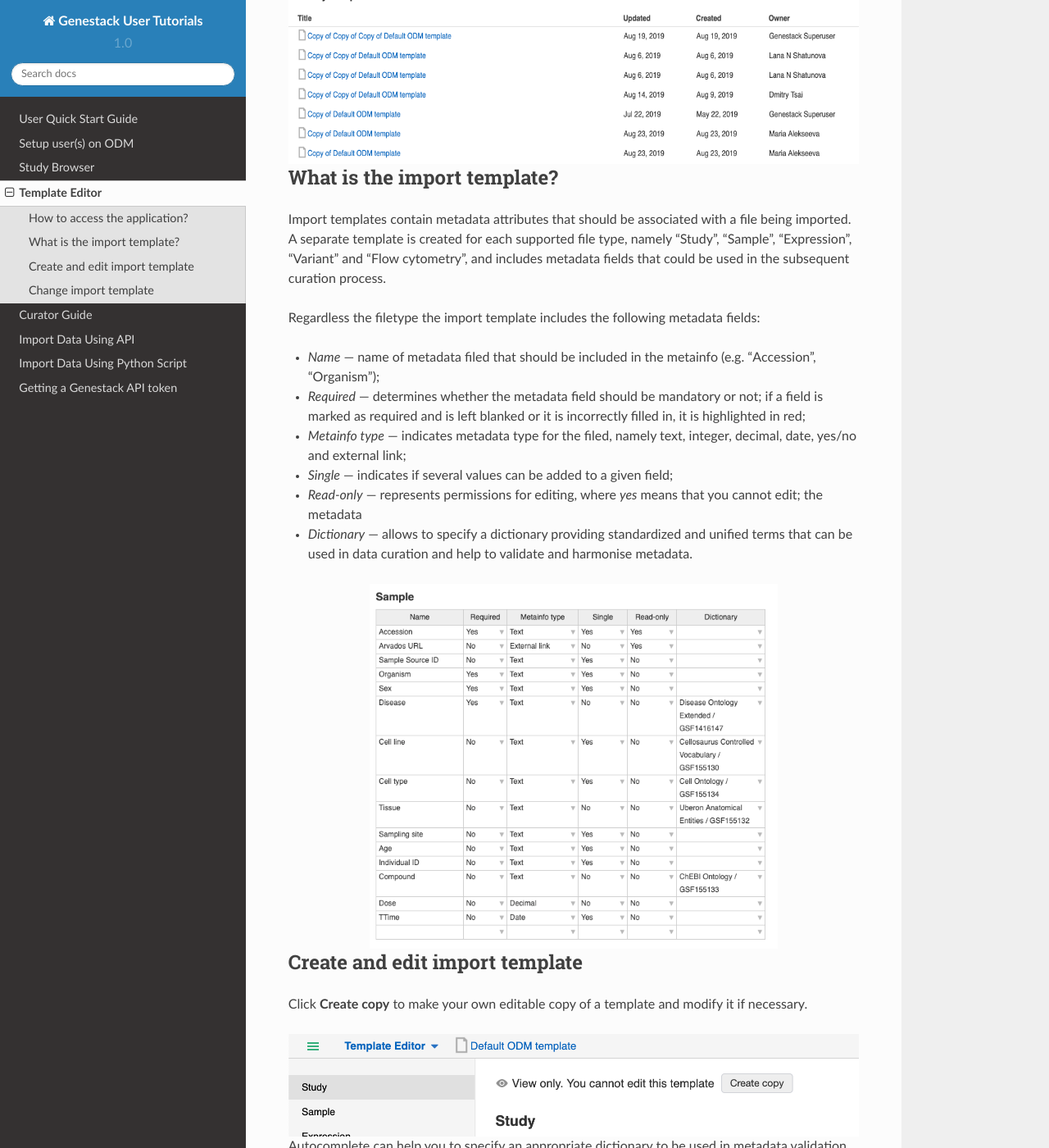
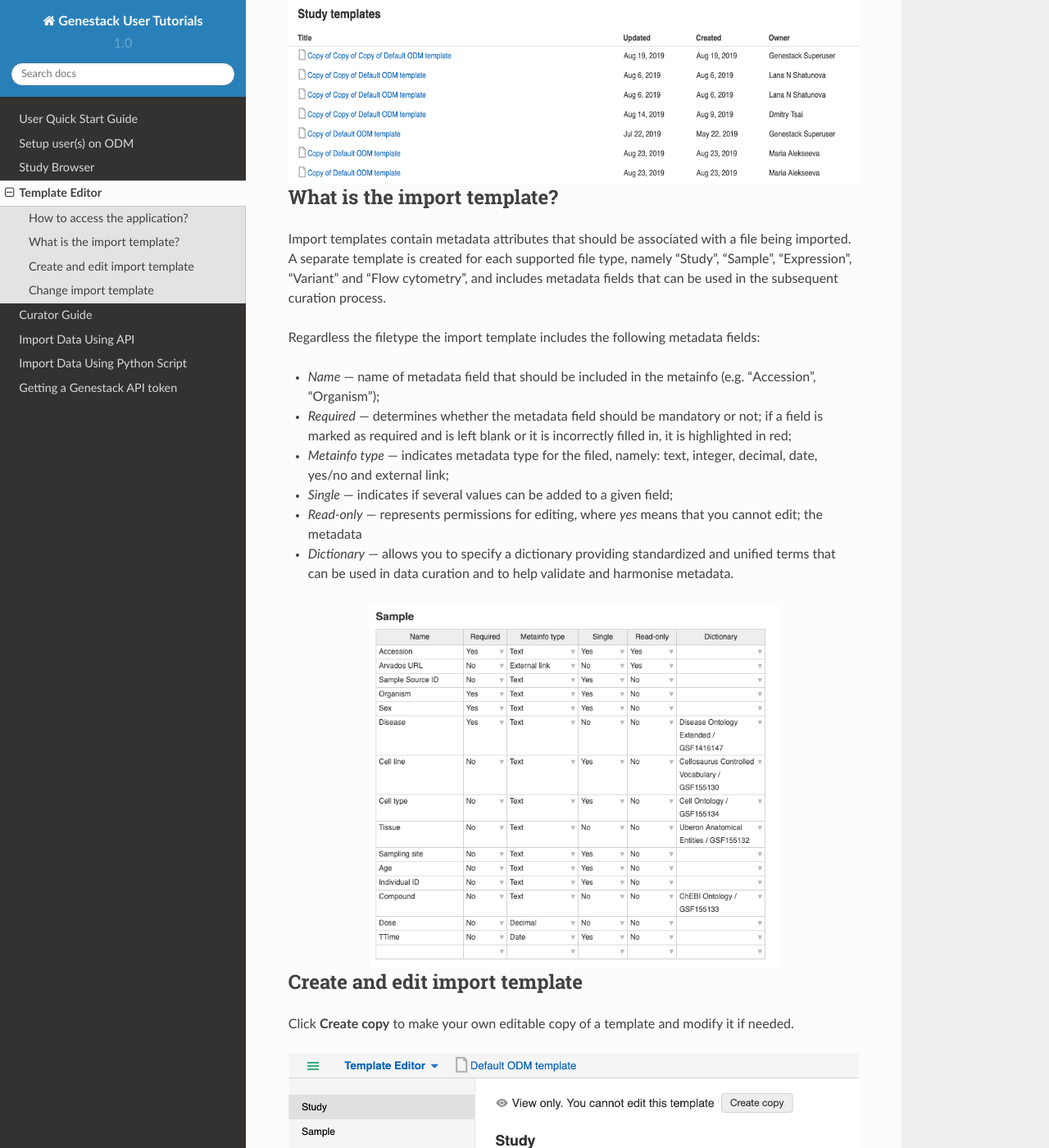
Before and after one commit to genestack/user-guide, a Sphinx documentation site: the page built from source/doc-odm-user-guide/template-editor.rst, in a window 1280 px wide and 1400 px high, scrolled down 750 px. Shown: the whole window at 82% size. Built offline with Sphinx 7.4.7 and the Read the Docs theme 2.0.0, drawn with Linux system fonts in a browser that asks for light colours; some of the changed text lies outside the part shown.

Commit message:
Update template-editor.rst

```diff
--- a/source/doc-odm-user-guide/template-editor.rst
+++ b/source/doc-odm-user-guide/template-editor.rst
@@ -26,19 +26,19 @@
 
 Import templates contain metadata attributes that should be associated with a file being imported.
 A separate template is created for each supported file type, namely "Study", "Sample", "Expression", "Variant"
-and "Flow cytometry", and includes metadata fields that could be used in the subsequent curation process.
+and "Flow cytometry", and includes metadata fields that can be used in the subsequent curation process.
 
 
 Regardless the filetype the import template includes the following metadata fields:
 
-- *Name* — name of metadata filed that should be included in the metainfo (e.g. "Accession", "Organism");
+- *Name* — name of metadata field that should be included in the metainfo (e.g. "Accession", "Organism");
 - *Required* — determines whether the metadata field should be mandatory or not; if a field is marked as required
-  and is left blanked or it is incorrectly filled in, it is highlighted in red;
-- *Metainfo type* — indicates metadata type for the filed, namely text, integer, decimal, date, yes/no and external link;
+  and is left blank or it is incorrectly filled in, it is highlighted in red;
+- *Metainfo type* — indicates metadata type for the filed, namely: text, integer, decimal, date, yes/no and external link;
 - *Single* — indicates if several values can be added to a given field;
 - *Read-only* — represents permissions for editing, where `yes` means that you cannot edit; the metadata
-- *Dictionary* — allows to specify a dictionary providing standardized and unified terms that can be used in data
-  curation and help to validate and harmonise metadata.
+- *Dictionary* — allows you to specify a dictionary providing standardized and unified terms that can be used in data
+  curation and to help validate and harmonise metadata.
 
 
 .. image:: images/template-example.png
@@ -49,12 +49,12 @@
 Create and edit import template
 -------------------------------
 
-Click **Create copy** to make your own editable copy of a template and modify it if necessary.
+Click **Create copy** to make your own editable copy of a template and modify it if needed.
 
 .. image:: images/template-copy.png
    :align: center
 
-Autocomplete can help you to specify an appropriate dictionary to be used in metadata validation in the Study Metainfo Editor.
+Autocomplete can help you to specify an appropriate dictionary term to be used in metadata validation in the Study Metainfo Editor.
 
 
 .. image:: images/edit-template.png
@@ -69,23 +69,9 @@
 importing data or in the **Study Metainfo Editor ODM** app when editing metadata:
 
 
-1) To change a template for importing an Arvados project, you should open **Arvados Importer** app and
-   click **Choose another**. All the available templates will be listed in the opening pop-up window.
-
-.. image:: images/change-template-importer.png
-   :scale: 65 %
-   :align: center
-
-Hover over the templates and explore them in the **Template Editor** app
-if necessary by click **View in editor**. To change a template click its name.
-
-.. image:: images/change-template-list.png
-   :scale: 40 %
-   :align: center
-
-2) To change a template in the **Study Metainfo Editor ODM** app click **Choose another** on the app page and select
-   the template of your interest in the list of suggested files.
-   Click **View in editor** to open it  with Template Editor.
+To change a template in the **Study Metainfo Editor ODM** app click **Choose another** on the app page and select
+   the template of interest from the list of suggested files.
+   Click **View in editor** to open it with the Template Editor.
 
 .. image:: images/change-template-me.png
    :scale: 65 %
```
Also changed, not shown: other parts of source/doc-odm-user-guide/template-editor.rst (+2 -2 lines).
